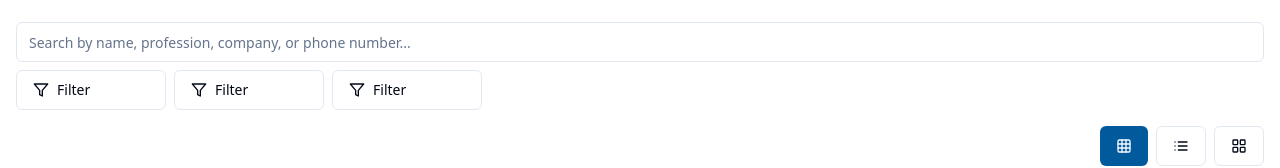
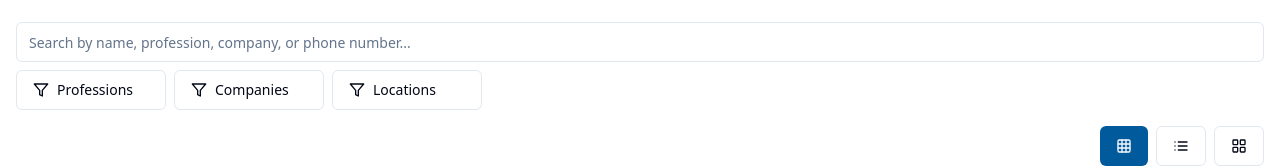
Before and after one commit to anshad4166/CEF-Web, a React (Vite) app: page /contacts in a window 1280 px wide. Shown: the part 166-334 px from the top of the page. Built offline with nearby package versions, Linux system fonts and the light colour scheme.

Commit message:
Add titles for filters
Updated the filter components in the Contacts page to include titles for each filter option, enhancing user experience and clarity.
[skip gpt_engineer]

```diff
--- a/src/components/FilterButton.jsx
+++ b/src/components/FilterButton.jsx
@@ -5,7 +5,7 @@ import { Checkbox } from "@/components/ui/checkbox";
 import { Label } from "@/components/ui/label";
 import { Filter } from 'lucide-react';
 
-const FilterButton = ({ options, selectedOptions, onChange }) => {
+const FilterButton = ({ title, options, selectedOptions, onChange }) => {
   const [isOpen, setIsOpen] = useState(false);
 
   const handleCheckboxChange = (option) => {
@@ -20,11 +20,12 @@ const FilterButton = ({ options, selectedOptions, onChange }) => {
       <PopoverTrigger asChild>
         <Button variant="outline" className="w-[150px] justify-start">
           <Filter className="mr-2 h-4 w-4" />
-          {selectedOptions.length > 0 ? `${selectedOptions.length} selected` : 'Filter'}
+          {title}
         </Button>
       </PopoverTrigger>
       <PopoverContent className="w-[200px] p-0" align="start">
         <div className="p-4">
+          <h3 className="font-semibold mb-2">{title}</h3>
           {options.map((option) => (
             <div key={option} className="flex items-center space-x-2 mb-2">
               <Checkbox
--- a/src/pages/Contacts.jsx
+++ b/src/pages/Contacts.jsx
@@ -63,16 +63,19 @@ const Contacts = () => {
           className="flex-grow"
         />
         <FilterButton
+          title="Professions"
           options={uniqueProfessions}
           selectedOptions={selectedProfessions}
           onChange={setSelectedProfessions}
         />
         <FilterButton
+          title="Companies"
           options={uniqueCompanies}
           selectedOptions={selectedCompanies}
           onChange={setSelectedCompanies}
         />
         <FilterButton
+          title="Locations"
           options={uniqueLocations}
           selectedOptions={selectedLocations}
           onChange={setSelectedLocations}
```
